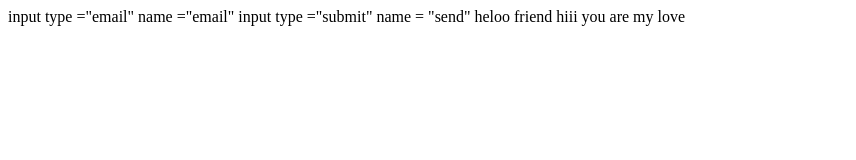
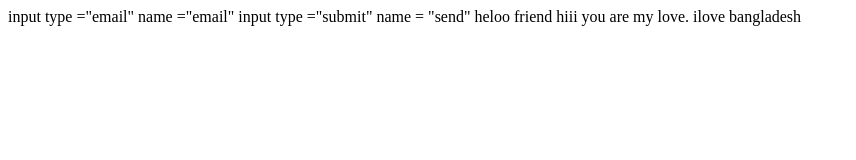
Before and after one commit to mdshahjahanmia9/hackerboy, a plain HTML site: page index.html in a window 1280 px wide. Shown: the whole page, without its empty margins (0-856 px from the left). Drawn offline with Linux system fonts and the light colour scheme.

Commit message:
create new branch

```diff
--- a/index.html
+++ b/index.html
@@ -9,4 +9,4 @@
             input type ="submit" name = "send"
 </body>heloo friend
 </html>
-hiii you are my love
+hiii you are my love. ilove bangladesh
```
